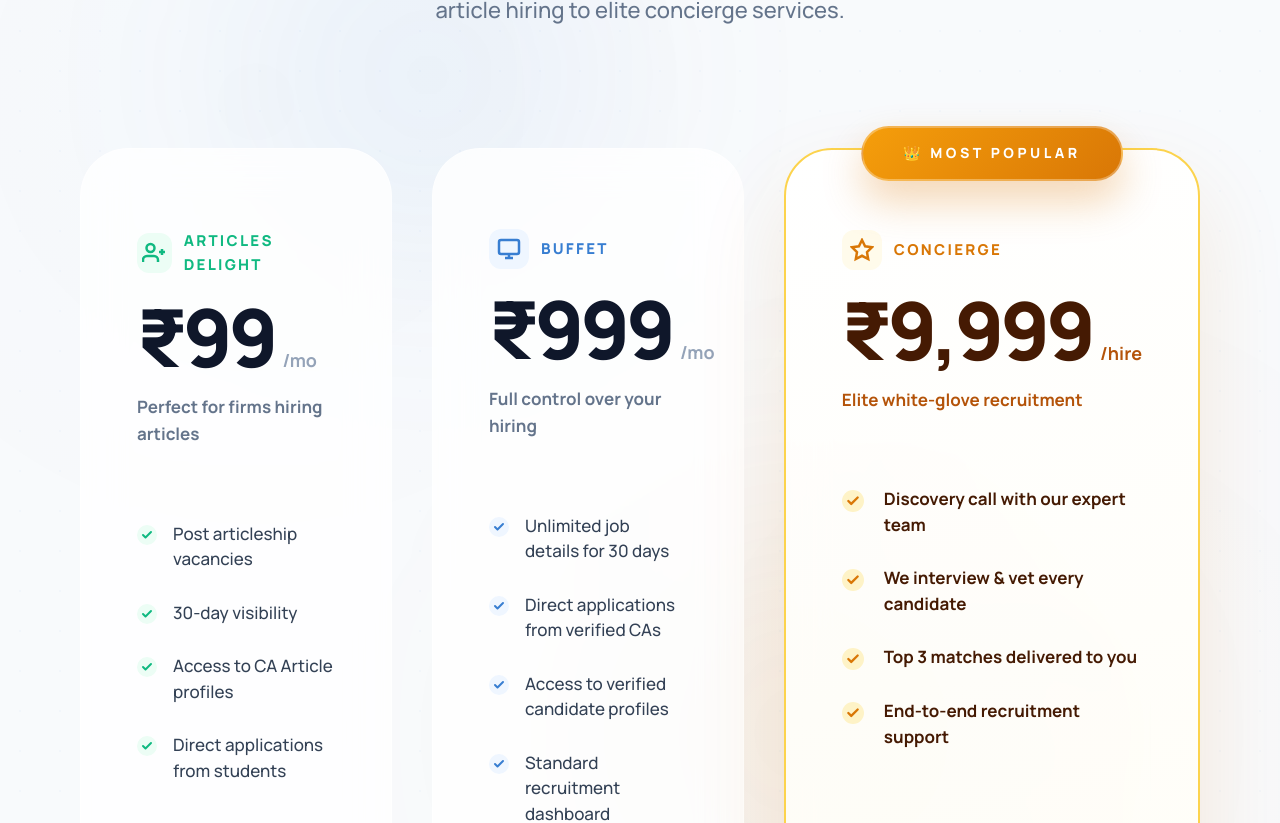
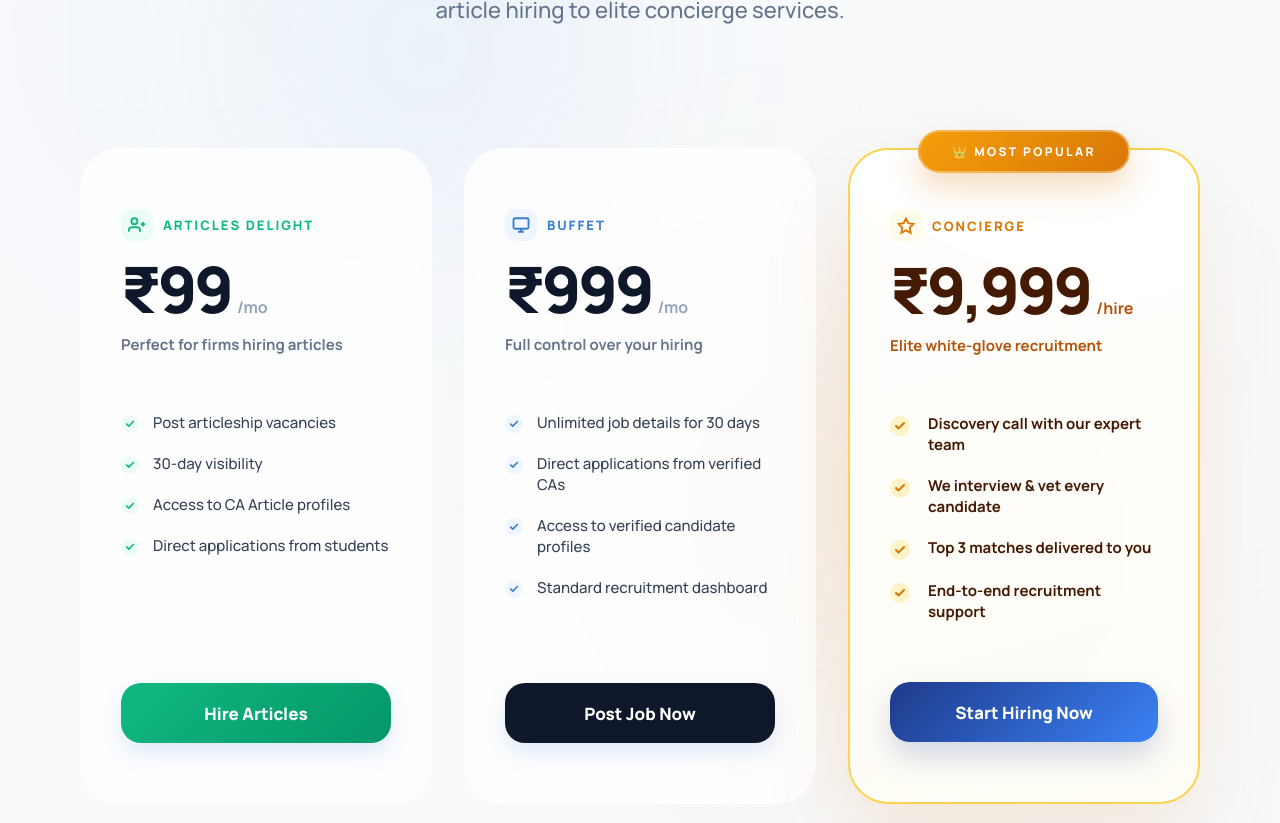
Before and after one commit to anshaggarwal/CAhire, a React (Vite) app: page /post-job in a window 1280 px wide. Shown: the part 3039-3862 px from the top of the page. Built offline with nearby package versions, Linux system fonts and the light colour scheme.

Commit message:
style: shrink pricing card dimensions, spacing, and typography on PostJobPage

```diff
--- a/src/components/PostJobPage.jsx
+++ b/src/components/PostJobPage.jsx
@@ -256,41 +256,41 @@ export default function PostJobPage() {
           <div style={{
             display: 'grid',
             gridTemplateColumns: 'repeat(3, 1fr)',
-            gap: '40px',
-            maxWidth: '1320px',
+            gap: '32px',
+            maxWidth: '1200px',
             margin: '0 auto',
             alignItems: 'stretch'
           }}>
 
             {/* ARTICLES DELIGHT PLAN */}
             <article className="pricing-card-premium" style={{
-              borderRadius: '48px',
-              padding: '80px 56px',
+              borderRadius: '40px',
+              padding: '60px 40px',
               display: 'flex',
               flexDirection: 'column',
               position: 'relative',
               overflow: 'hidden'
             }}>
-              <div style={{ marginBottom: '56px' }}>
-                <div style={{ display: 'flex', alignItems: 'center', gap: '12px', marginBottom: '20px' }}>
-                  <div style={{ width: '40px', height: '40px', background: '#ecfdf5', borderRadius: '12px', display: 'flex', alignItems: 'center', justifyContent: 'center' }}>
-                    <svg width="24" height="24" viewBox="0 0 24 24" fill="none" stroke="#10b981" strokeWidth="2.5"><path d="M16 21v-2a4 4 0 0 0-4-4H5a4 4 0 0 0-4 4v2"/><circle cx="8.5" cy="7" r="4"/><path d="M20 8v6M23 11h-6"/></svg>
+              <div style={{ marginBottom: '40px' }}>
+                <div style={{ display: 'flex', alignItems: 'center', gap: '10px', marginBottom: '16px' }}>
+                  <div style={{ width: '32px', height: '32px', background: '#ecfdf5', borderRadius: '10px', display: 'flex', alignItems: 'center', justifyContent: 'center' }}>
+                    <svg width="18" height="18" viewBox="0 0 24 24" fill="none" stroke="#10b981" strokeWidth="2.5"><path d="M16 21v-2a4 4 0 0 0-4-4H5a4 4 0 0 0-4 4v2"/><circle cx="8.5" cy="7" r="4"/><path d="M20 8v6M23 11h-6"/></svg>
                   </div>
-                  <p style={{ fontSize: '15px', fontWeight: '800', textTransform: 'uppercase', letterSpacing: '0.15em', color: '#10b981', margin: 0 }}>Articles Delight</p>
+                  <p style={{ fontSize: '13px', fontWeight: '800', textTransform: 'uppercase', letterSpacing: '0.15em', color: '#10b981', margin: 0 }}>Articles Delight</p>
                 </div>
-                <div style={{ display: 'flex', alignItems: 'baseline', gap: '8px' }}>
-                  <span style={{ fontSize: '80px', fontWeight: '900', color: '#0f172a', lineHeight: 1, letterSpacing: '-0.05em' }}>₹99</span>
-                  <span style={{ fontSize: '18px', color: '#94a3b8', fontWeight: '600' }}>/mo</span>
+                <div style={{ display: 'flex', alignItems: 'baseline', gap: '6px' }}>
+                  <span style={{ fontSize: '64px', fontWeight: '900', color: '#0f172a', lineHeight: 1, letterSpacing: '-0.05em' }}>₹99</span>
+                  <span style={{ fontSize: '16px', color: '#94a3b8', fontWeight: '600' }}>/mo</span>
                 </div>
-                <p style={{ fontSize: '17px', color: '#64748b', marginTop: '16px', fontWeight: '600' }}>Perfect for firms hiring articles</p>
+                <p style={{ fontSize: '15px', color: '#64748b', marginTop: '12px', fontWeight: '600' }}>Perfect for firms hiring articles</p>
               </div>
 
               <div style={{ flex: 1 }}>
                 <ul style={{ listStyle: 'none', padding: 0, margin: 0 }}>
                   {['Post articleship vacancies', '30-day visibility', 'Access to CA Article profiles', 'Direct applications from students'].map((text, i) => (
-                    <li key={i} style={{ display: 'flex', alignItems: 'flex-start', gap: '16px', marginBottom: '28px', fontSize: '17px', color: '#334155', lineHeight: '1.5', fontWeight: '500' }}>
-                      <div style={{ marginTop: '4px', flexShrink: 0, width: '20px', height: '20px', borderRadius: '50%', background: '#ecfdf5', display: 'flex', alignItems: 'center', justifyContent: 'center' }}>
-                        <svg width="12" height="12" viewBox="0 0 24 24" fill="none" stroke="#10b981" strokeWidth="4" strokeLinecap="round" strokeLinejoin="round"><path d="M20 6L9 17l-5-5"/></svg>
+                    <li key={i} style={{ display: 'flex', alignItems: 'flex-start', gap: '14px', marginBottom: '20px', fontSize: '15px', color: '#334155', lineHeight: '1.4', fontWeight: '500' }}>
+                      <div style={{ marginTop: '3px', flexShrink: 0, width: '18px', height: '18px', borderRadius: '50%', background: '#ecfdf5', display: 'flex', alignItems: 'center', justifyContent: 'center' }}>
+                        <svg width="10" height="10" viewBox="0 0 24 24" fill="none" stroke="#10b981" strokeWidth="4" strokeLinecap="round" strokeLinejoin="round"><path d="M20 6L9 17l-5-5"/></svg>
                       </div>
                       {text}
                     </li>
@@ -298,40 +298,40 @@ export default function PostJobPage() {
                 </ul>
               </div>
 
-              <button type="button" className="nav-button premium-btn" style={{ width: '100%', height: '72px', fontWeight: '900', borderRadius: '24px', background: 'linear-gradient(135deg, #10b981 0%, #059669 100%)', fontSize: '19px', color: '#fff', border: 'none', marginTop: '60px', cursor: 'pointer' }}>
+              <button type="button" className="nav-button premium-btn" style={{ width: '100%', height: '60px', fontWeight: '900', borderRadius: '20px', background: 'linear-gradient(135deg, #10b981 0%, #059669 100%)', fontSize: '17px', color: '#fff', border: 'none', marginTop: '40px', cursor: 'pointer' }}>
                 Hire Articles
               </button>
             </article>
 
             {/* BUFFET PLAN */}
             <article className="pricing-card-premium" style={{
-              borderRadius: '48px',
-              padding: '80px 56px',
+              borderRadius: '40px',
+              padding: '60px 40px',
               display: 'flex',
               flexDirection: 'column',
               position: 'relative',
               overflow: 'hidden'
             }}>
-              <div style={{ marginBottom: '56px' }}>
-                <div style={{ display: 'flex', alignItems: 'center', gap: '12px', marginBottom: '20px' }}>
-                  <div style={{ width: '40px', height: '40px', background: '#eff6ff', borderRadius: '12px', display: 'flex', alignItems: 'center', justifyContent: 'center' }}>
-                    <svg width="24" height="24" viewBox="0 0 24 24" fill="none" stroke="#387ed1" strokeWidth="2.5"><rect x="2" y="3" width="20" height="14" rx="2" ry="2"/><line x1="8" y1="21" x2="16" y2="21"/><line x1="12" y1="17" x2="12" y2="21"/></svg>
+              <div style={{ marginBottom: '40px' }}>
+                <div style={{ display: 'flex', alignItems: 'center', gap: '10px', marginBottom: '16px' }}>
+                  <div style={{ width: '32px', height: '32px', background: '#eff6ff', borderRadius: '10px', display: 'flex', alignItems: 'center', justifyContent: 'center' }}>
+                    <svg width="18" height="18" viewBox="0 0 24 24" fill="none" stroke="#387ed1" strokeWidth="2.5"><rect x="2" y="3" width="20" height="14" rx="2" ry="2"/><line x1="8" y1="21" x2="16" y2="21"/><line x1="12" y1="17" x2="12" y2="21"/></svg>
                   </div>
-                  <p style={{ fontSize: '15px', fontWeight: '800', textTransform: 'uppercase', letterSpacing: '0.15em', color: '#387ed1', margin: 0 }}>Buffet</p>
+                  <p style={{ fontSize: '13px', fontWeight: '800', textTransform: 'uppercase', letterSpacing: '0.15em', color: '#387ed1', margin: 0 }}>Buffet</p>
                 </div>
-                <div style={{ display: 'flex', alignItems: 'baseline', gap: '8px' }}>
-                  <span style={{ fontSize: '80px', fontWeight: '900', color: '#0f172a', lineHeight: 1, letterSpacing: '-0.05em' }}>₹999</span>
-                  <span style={{ fontSize: '18px', color: '#94a3b8', fontWeight: '600' }}>/mo</span>
+                <div style={{ display: 'flex', alignItems: 'baseline', gap: '6px' }}>
+                  <span style={{ fontSize: '64px', fontWeight: '900', color: '#0f172a', lineHeight: 1, letterSpacing: '-0.05em' }}>₹999</span>
+                  <span style={{ fontSize: '16px', color: '#94a3b8', fontWeight: '600' }}>/mo</span>
                 </div>
-                <p style={{ fontSize: '17px', color: '#64748b', marginTop: '16px', fontWeight: '600' }}>Full control over your hiring</p>
+                <p style={{ fontSize: '15px', color: '#64748b', marginTop: '12px', fontWeight: '600' }}>Full control over your hiring</p>
               </div>
 
               <div style={{ flex: 1 }}>
                 <ul style={{ listStyle: 'none', padding: 0, margin: 0 }}>
                   {['Unlimited job details for 30 days', 'Direct applications from verified CAs', 'Access to verified candidate profiles', 'Standard recruitment dashboard'].map((text, i) => (
-                    <li key={i} style={{ display: 'flex', alignItems: 'flex-start', gap: '16px', marginBottom: '28px', fontSize: '17px', color: '#334155', lineHeight: '1.5', fontWeight: '500' }}>
-                      <div style={{ marginTop: '4px', flexShrink: 0, width: '20px', height: '20px', borderRadius: '50%', background: '#eff6ff', display: 'flex', alignItems: 'center', justifyContent: 'center' }}>
-                        <svg width="12" height="12" viewBox="0 0 24 24" fill="none" stroke="#387ed1" strokeWidth="4" strokeLinecap="round" strokeLinejoin="round"><path d="M20 6L9 17l-5-5"/></svg>
+                    <li key={i} style={{ display: 'flex', alignItems: 'flex-start', gap: '14px', marginBottom: '20px', fontSize: '15px', color: '#334155', lineHeight: '1.4', fontWeight: '500' }}>
+                      <div style={{ marginTop: '3px', flexShrink: 0, width: '18px', height: '18px', borderRadius: '50%', background: '#eff6ff', display: 'flex', alignItems: 'center', justifyContent: 'center' }}>
+                        <svg width="10" height="10" viewBox="0 0 24 24" fill="none" stroke="#387ed1" strokeWidth="4" strokeLinecap="round" strokeLinejoin="round"><path d="M20 6L9 17l-5-5"/></svg>
                       </div>
                       {text}
                     </li>
@@ -339,15 +339,15 @@ export default function PostJobPage() {
                 </ul>
               </div>
 
-              <button type="button" className="nav-button premium-btn" style={{ width: '100%', height: '72px', fontWeight: '900', borderRadius: '24px', background: '#0f172a', fontSize: '19px', color: '#fff', border: 'none', marginTop: '60px', cursor: 'pointer' }}>
+              <button type="button" className="nav-button premium-btn" style={{ width: '100%', height: '60px', fontWeight: '900', borderRadius: '20px', background: '#0f172a', fontSize: '17px', color: '#fff', border: 'none', marginTop: '40px', cursor: 'pointer' }}>
                 Post Job Now
               </button>
             </article>
 
             {/* CONCIERGE PLAN */}
             <article className="pricing-card-premium concierge-card-premium" style={{
-              borderRadius: '48px',
-              padding: '80px 56px',
+              borderRadius: '40px',
+              padding: '60px 40px',
               position: 'relative',
               display: 'flex',
               flexDirection: 'column',
@@ -356,18 +356,18 @@ export default function PostJobPage() {
               {/* Premium Badge */}
               <div style={{
                 position: 'absolute',
-                top: '-24px',
+                top: '-20px',
                 left: '50%',
                 transform: 'translateX(-50%)',
                 background: 'linear-gradient(135deg, #f59e0b 0%, #d97706 100%)',
                 color: '#fff',
-                padding: '14px 40px',
+                padding: '10px 32px',
                 borderRadius: '99px',
-                fontSize: '14px',
+                fontSize: '12px',
                 fontWeight: '900',
-                letterSpacing: '0.25em',
+                letterSpacing: '0.2em',
                 textTransform: 'uppercase',
-                boxShadow: '0 20px 40px rgba(217, 119, 6, 0.3)',
+                boxShadow: '0 15px 30px rgba(217, 119, 6, 0.25)',
                 whiteSpace: 'nowrap',
                 zIndex: 10,
                 border: '2px solid rgba(255, 255, 255, 0.3)'
@@ -375,26 +375,26 @@ export default function PostJobPage() {
                 👑 Most Popular
               </div>
 
-              <div style={{ marginBottom: '56px' }}>
-                <div style={{ display: 'flex', alignItems: 'center', gap: '12px', marginBottom: '20px' }}>
-                  <div style={{ width: '40px', height: '40px', background: '#fffbeb', borderRadius: '12px', display: 'flex', alignItems: 'center', justifyContent: 'center' }}>
-                    <svg width="24" height="24" viewBox="0 0 24 24" fill="none" stroke="#d97706" strokeWidth="2.5"><path d="M12 2l3.09 6.26L22 9.27l-5 4.87 1.18 6.88L12 17.77l-6.18 3.25L7 14.14 2 9.27l6.91-1.01L12 2z"/></svg>
+              <div style={{ marginBottom: '40px' }}>
+                <div style={{ display: 'flex', alignItems: 'center', gap: '10px', marginBottom: '16px' }}>
+                  <div style={{ width: '32px', height: '32px', background: '#fffbeb', borderRadius: '10px', display: 'flex', alignItems: 'center', justifyContent: 'center' }}>
+                    <svg width="18" height="18" viewBox="0 0 24 24" fill="none" stroke="#d97706" strokeWidth="2.5"><path d="M12 2l3.09 6.26L22 9.27l-5 4.87 1.18 6.88L12 17.77l-6.18 3.25L7 14.14 2 9.27l6.91-1.01L12 2z"/></svg>
                   </div>
-                  <p style={{ fontSize: '15px', fontWeight: '800', textTransform: 'uppercase', letterSpacing: '0.15em', color: '#d97706', margin: 0 }}>Concierge</p>
+                  <p style={{ fontSize: '13px', fontWeight: '800', textTransform: 'uppercase', letterSpacing: '0.15em', color: '#d97706', margin: 0 }}>Concierge</p>
                 </div>
-                <div style={{ display: 'flex', alignItems: 'baseline', gap: '8px' }}>
-                  <span style={{ fontSize: '80px', fontWeight: '900', color: '#451a03', lineHeight: 1, letterSpacing: '-0.05em' }}>₹9,999</span>
-                  <span style={{ fontSize: '18px', color: '#b45309', fontWeight: '600' }}>/hire</span>
+                <div style={{ display: 'flex', alignItems: 'baseline', gap: '6px' }}>
+                  <span style={{ fontSize: '64px', fontWeight: '900', color: '#451a03', lineHeight: 1, letterSpacing: '-0.05em' }}>₹9,999</span>
+                  <span style={{ fontSize: '16px', color: '#b45309', fontWeight: '600' }}>/hire</span>
                 </div>
-                <p style={{ fontSize: '17px', color: '#b45309', marginTop: '16px', fontWeight: '600' }}>Elite white-glove recruitment</p>
+                <p style={{ fontSize: '15px', color: '#b45309', marginTop: '12px', fontWeight: '600' }}>Elite white-glove recruitment</p>
               </div>
 
               <div style={{ flex: 1 }}>
                 <ul style={{ listStyle: 'none', padding: 0, margin: 0 }}>
                   {['Discovery call with our expert team', 'We interview & vet every candidate', 'Top 3 matches delivered to you', 'End-to-end recruitment support'].map((text, i) => (
-                    <li key={i} style={{ display: 'flex', alignItems: 'flex-start', gap: '20px', marginBottom: '28px', fontSize: '17px', color: '#451a03', lineHeight: '1.5', fontWeight: '600' }}>
-                      <div style={{ marginTop: '4px', flexShrink: 0, width: '22px', height: '22px', borderRadius: '50%', background: '#fef3c7', display: 'flex', alignItems: 'center', justifyContent: 'center' }}>
-                        <svg width="14" height="14" viewBox="0 0 24 24" fill="none" stroke="#d97706" strokeWidth="4" strokeLinecap="round" strokeLinejoin="round"><path d="M20 6L9 17l-5-5"/></svg>
+                    <li key={i} style={{ display: 'flex', alignItems: 'flex-start', gap: '18px', marginBottom: '20px', fontSize: '15px', color: '#451a03', lineHeight: '1.4', fontWeight: '600' }}>
+                      <div style={{ marginTop: '3px', flexShrink: 0, width: '20px', height: '20px', borderRadius: '50%', background: '#fef3c7', display: 'flex', alignItems: 'center', justifyContent: 'center' }}>
+                        <svg width="12" height="12" viewBox="0 0 24 24" fill="none" stroke="#d97706" strokeWidth="4" strokeLinecap="round" strokeLinejoin="round"><path d="M20 6L9 17l-5-5"/></svg>
                       </div>
                       {text}
                     </li>
@@ -404,16 +404,16 @@ export default function PostJobPage() {
 
               <button type="button" className="nav-button premium-btn" style={{
                 width: '100%',
-                height: '72px',
+                height: '60px',
                 fontWeight: '900',
-                borderRadius: '24px',
+                borderRadius: '20px',
                 background: 'linear-gradient(135deg, #1e3a8a 0%, #3b82f6 100%)',
                 border: 'none',
-                fontSize: '19px',
+                fontSize: '17px',
                 color: '#fff',
-                marginTop: '60px',
+                marginTop: '40px',
                 cursor: 'pointer',
-                boxShadow: '0 20px 40px rgba(30, 58, 138, 0.25)'
+                boxShadow: '0 15px 30px rgba(30, 58, 138, 0.2)'
               }}>
                 Start Hiring Now
               </button>
```
